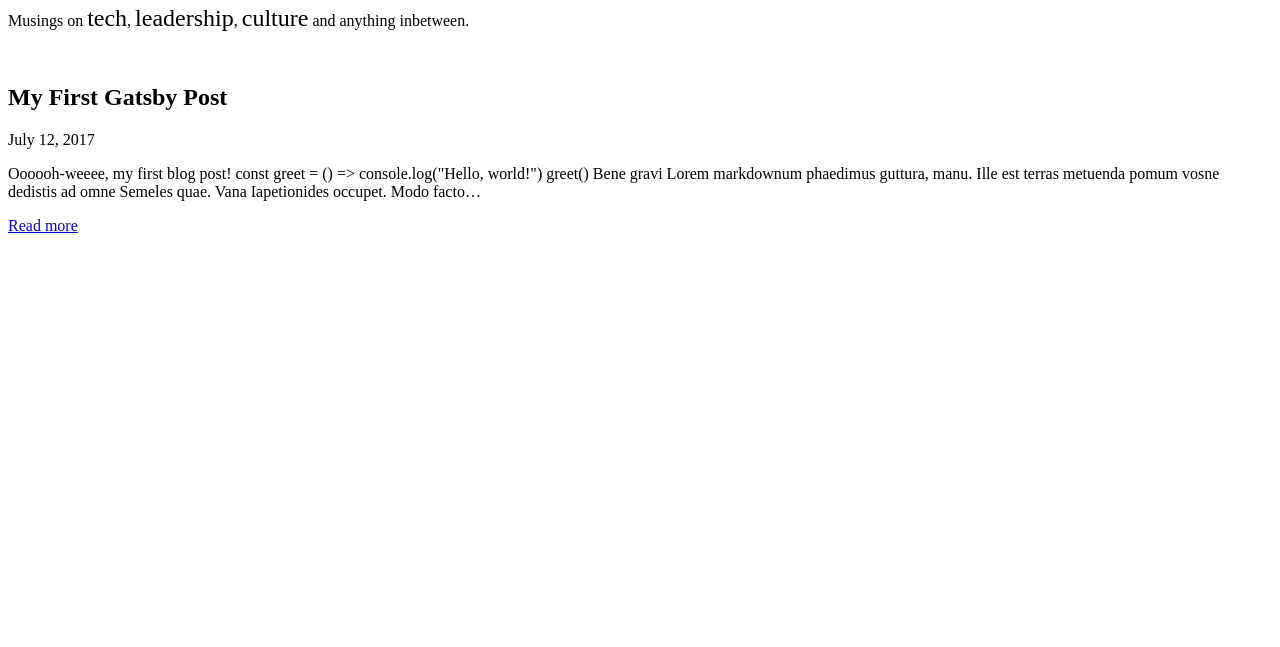
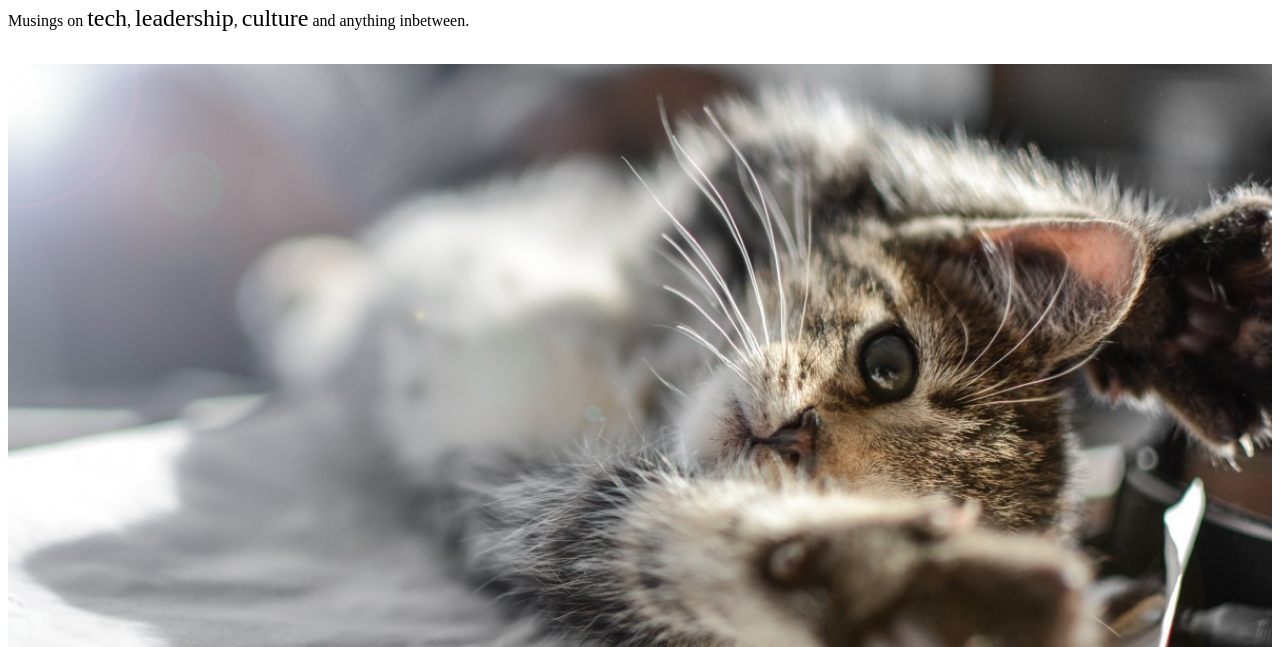
Before and after one commit to dnjstrom/dnjstrom, a Gatsby site: page /blog in a window 1280 px wide. Shown: the part 153-800 px from the top of the page. Built offline with nearby package versions, Linux system fonts and the light colour scheme; Gatsby itself is replaced by a stand-in of ours.

Commit message:
Get cover images working

````diff
--- a/gatsby-config.js
+++ b/gatsby-config.js
@@ -26,6 +26,7 @@ module.exports = {
       resolve: "gatsby-transformer-remark",
       options: {
         plugins: [
+          "gatsby-remark-copy-linked-files",
           {
             resolve: `gatsby-remark-images`,
             options: {
--- a/package.json
+++ b/package.json
@@ -16,6 +16,7 @@
     "gatsby-plugin-sharp": "^1.6.44",
     "gatsby-plugin-styled-components": "^2.0.11",
     "gatsby-plugin-typescript": "^1.4.20",
+    "gatsby-remark-copy-linked-files": "^1.5.32",
     "gatsby-remark-images": "^1.5.63",
     "gatsby-remark-prismjs": "^2.0.2",
     "gatsby-source-filesystem": "^1.5.35",
--- a/src/components/blog-post-summary.tsx
+++ b/src/components/blog-post-summary.tsx
@@ -18,9 +18,10 @@ const BlogPostSummary: SFC<IBlogPostSummary> = ({
   tags,
   path,
   date,
-}) => (
+}) =>
+  console.log(image) || (
     <article>
-    {image && <Img title={title} alt={title} sizes={image.sizes} />}
+      <Img title={title} alt={title} sizes={image.sizes} />
       <h2>{title}</h2>
       <p>{date}</p>
       <p>{tags}</p>
--- a/src/pages/about.tsx
+++ b/src/pages/about.tsx
@@ -51,7 +51,7 @@ export const pageQuery = graphql`
   query AvatarImageQuery {
     imgAvatar: imageSharp(id: { regex: "/avatar/" }) {
       sizes(maxWidth: 1240) {
-        ...GatsbyImageSharpSizes
+        ...GatsbyImageSharpSizes_withWebp_tracedSVG
       }
     }
   }
--- a/src/pages/blog/2018-05-11-hello-world.md
+++ b/src/pages/blog/2018-05-11-hello-world/index.md
@@ -2,6 +2,8 @@
 path: "/blog/hello-world"
 date: "2017-07-12T17:12:33.962Z"
 title: "My First Gatsby Post"
+cover_image: "./kitten.jpg"
+tags: design, development
 ---
 
 Oooooh-weeee, my first blog post!
@@ -11,7 +13,7 @@ const greet = () => console.log("Hello, world!")
 greet()
 ```
 
-![Some text here](../../img/kitten.jpg)
+![Some text here](./kitten.jpg)
 
 ## Bene gravi
 
--- a/src/pages/blog/index.tsx
+++ b/src/pages/blog/index.tsx
@@ -4,6 +4,8 @@ import BlogPostSummary from "../../components/blog-post-summary"
 
 export default function Index({ data }) {
   const { edges: posts } = data.allMarkdownRemark
+  console.log(data)
+
   return (
     <BlogLayout>
       {posts
@@ -17,6 +19,7 @@ export default function Index({ data }) {
               date={post.frontmatter.date}
               excerpt={post.excerpt}
               tags=""
+              image={post.frontmatter.cover_image.childImageSharp}
             />
           )
         })}
@@ -35,6 +38,14 @@ export const pageQuery = graphql`
             title
             date(formatString: "MMMM DD, YYYY")
             path
+            cover_image {
+              publicURL
+              childImageSharp {
+                sizes(maxWidth: 1024) {
+                  ...GatsbyImageSharpSizes_withWebp_tracedSVG
+                }
+              }
+            }
           }
         }
       }
````
Also changed, not shown: src/templates/blog-post.tsx (+10 -0 lines), src/pages/blog/2018-05-11-hello-world/kitten.jpg (renamed from src/img/kitten.jpg), 1 other file. Lines whose indentation alone changed are shown as unchanged.
